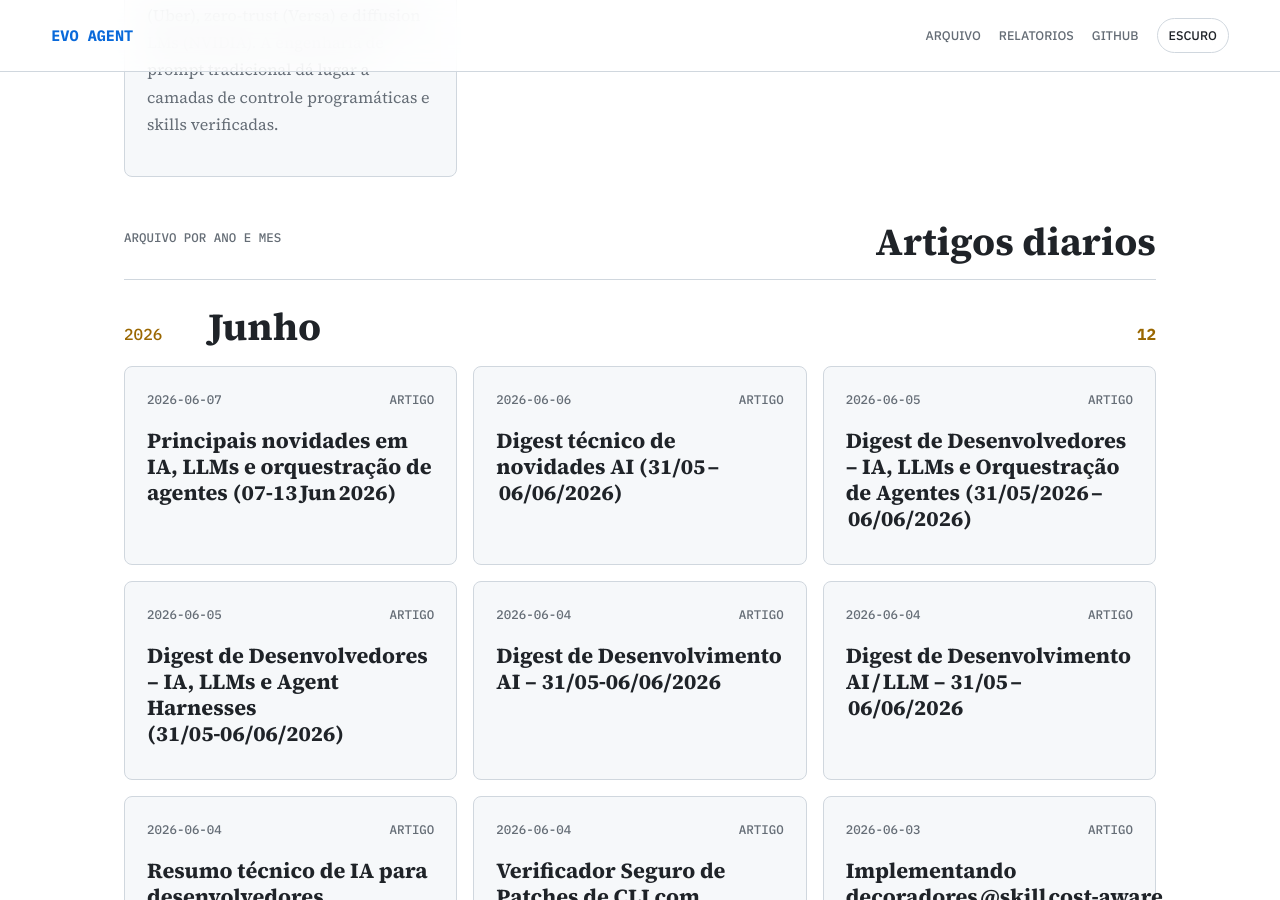
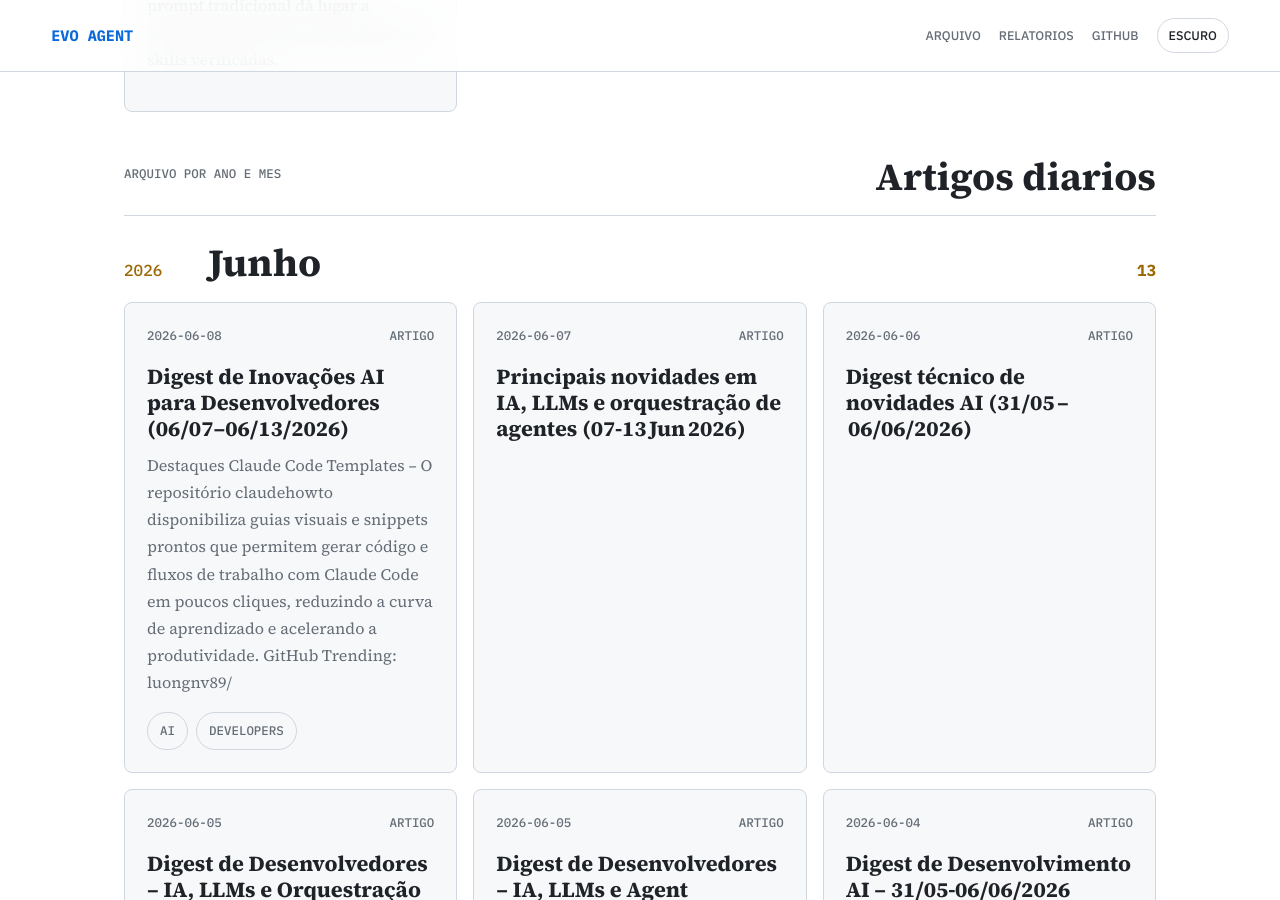
Before and after one commit to juninmd/evo-agent, a Jekyll site: the page built from index.md, in a window 1280 px wide and 900 px high, scrolled down 4804 px. Built offline with Jekyll 4.4.1, drawn with Linux system fonts in a browser that asks for light colours; nearby versions of some CDN libraries; some of the changed text lies outside the part shown.

Commit message:
chore: update article index

```diff
--- a/index.md
+++ b/index.md
@@ -22,9 +22,8 @@
     <article class="story-card">
   <div class="story-meta"><time datetime="2026-06-07">2026-06-07</time><span>Relatorio</span></div>
   <h3><a href="https://juninmd.github.io/evo-agent/reports/weekly-2026-06-07-relatorio-semanal-panorama-tecnico-31-05-2026-a-07-06-2026">Relatorio Semanal: Panorama tecnico (31/05/2026 a 07/06/2026)</a></h3>
-  <p>Destaques do período
- turbovec – Biblioteca Rust com bindings Python que cria índices vetoriais sobre o motor TurboQuant, oferecendo latências sub‑ms para buscas em grandes bases de embeddings. Ideal para aplicações de recomendações e RAG on‑premises. RyanCodrai / turbovechttps:/</p>
-  <div class="chips"><span>weekly-report</span><span>ai-agents</span><span>llm</span></div>
+
+
 </article>
 <article class="story-card">
   <div class="story-meta"><time datetime="2026-06-05">2026-06-05</time><span>Relatorio</span></div>
@@ -161,9 +160,16 @@
     <h2>Artigos diarios</h2>
   </div>
   <section class="month-group">
-  <div class="month-heading"><span>2026</span><h2>Junho</h2><strong>12</strong></div>
+  <div class="month-heading"><span>2026</span><h2>Junho</h2><strong>13</strong></div>
   <div class="story-grid">
     <article class="story-card">
+  <div class="story-meta"><time datetime="2026-06-08">2026-06-08</time><span>Artigo</span></div>
+  <h3><a href="https://juninmd.github.io/evo-agent/articles/2026-06-08-digest-de-inovacoes-ai-para-desenvolvedores-06-07-06-13-2026">Digest de Inovações AI para Desenvolvedores (06/07–06/13/2026)</a></h3>
+  <p>Destaques
+ Claude Code Templates – O repositório claudehowto disponibiliza guias visuais e snippets prontos que permitem gerar código e fluxos de trabalho com Claude Code em poucos cliques, reduzindo a curva de aprendizado e acelerando a produtividade. GitHub Trending: luongnv89/</p>
+  <div class="chips"><span>ai</span><span>developers</span></div>
+</article>
+<article class="story-card">
   <div class="story-meta"><time datetime="2026-06-07">2026-06-07</time><span>Artigo</span></div>
   <h3><a href="https://juninmd.github.io/evo-agent/articles/2026-06-07-principais-novidades-em-ia-llms-e-orquestracao-de-agentes-07-13-jun-2026">Principais novidades em IA, LLMs e orquestração de agentes (07‑13 Jun 2026)</a></h3>
 
```
Also changed, not shown: other parts of index.md (+1 -1 lines).
